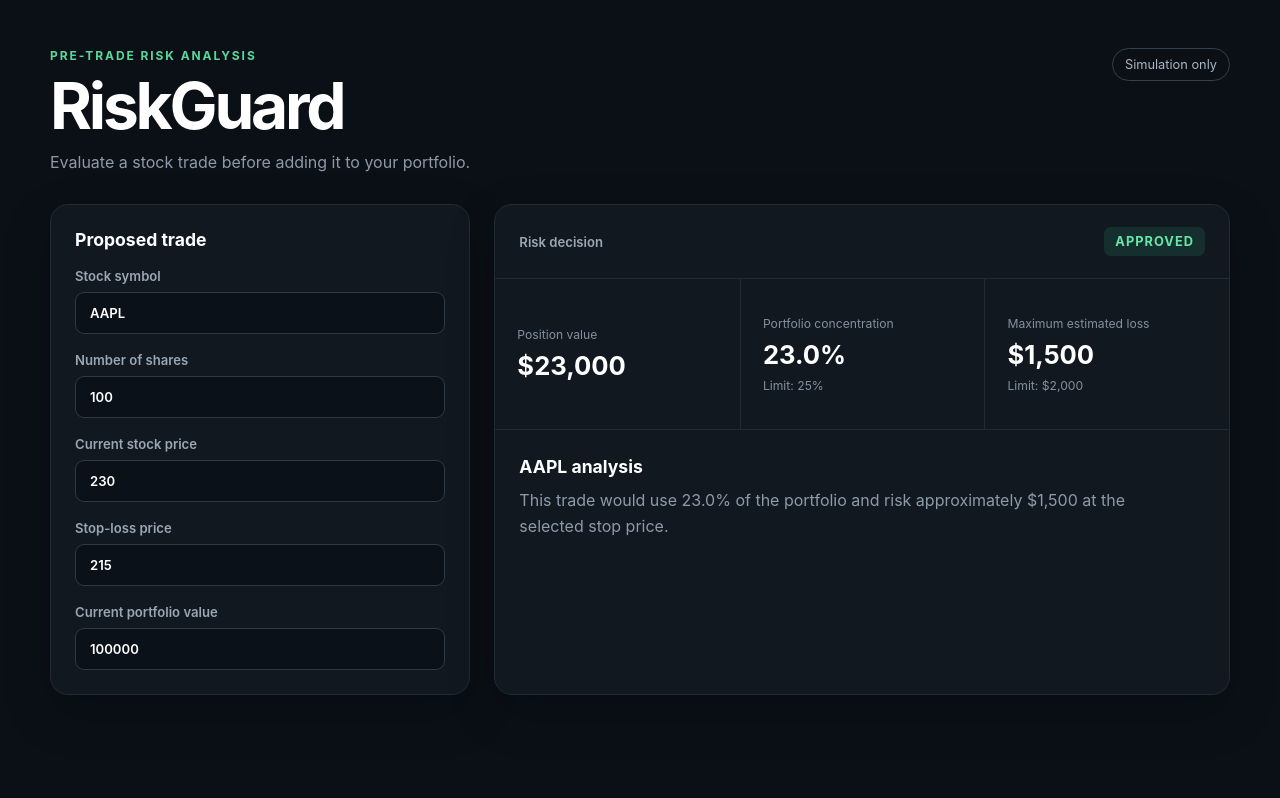
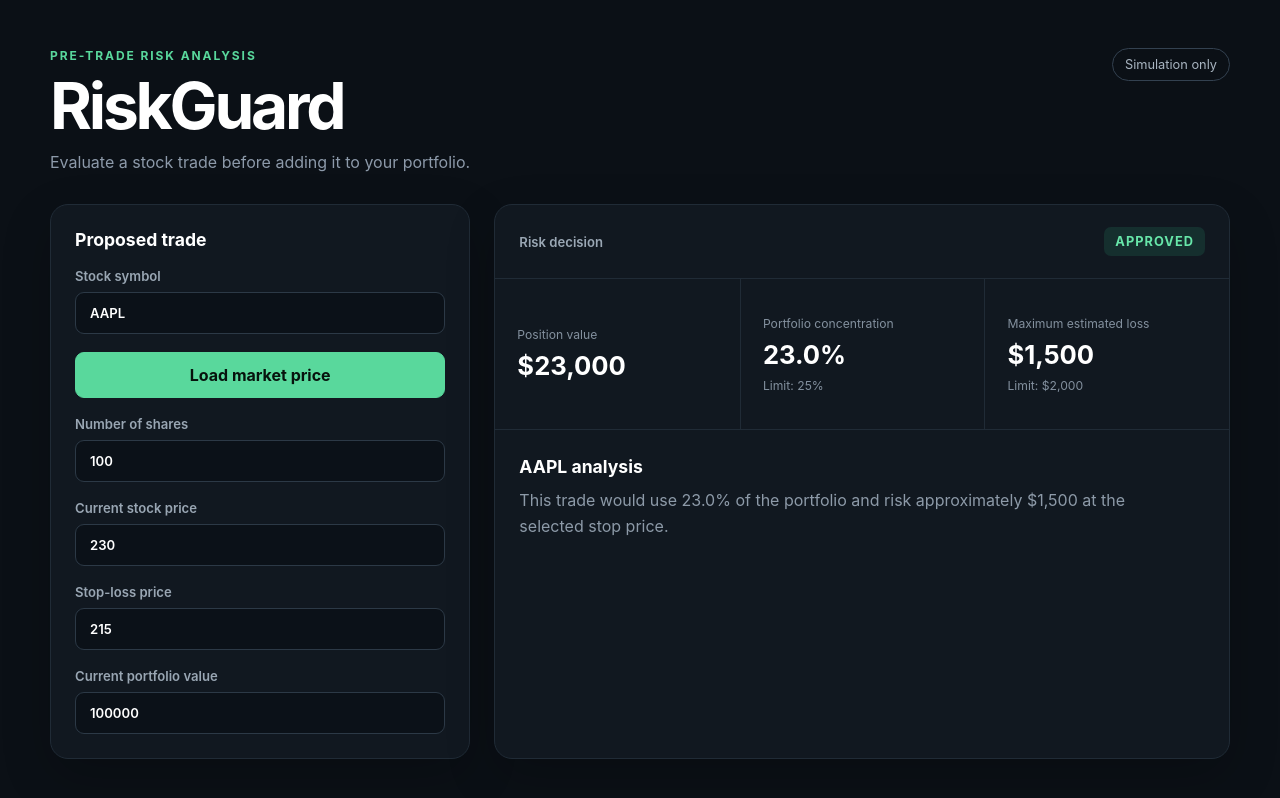
Before and after one commit to kayg44/riskguard, a React (Vite) app: page / in a window 1280 px wide. Shown: the top 798 px of the page. Built offline with nearby package versions, Linux system fonts and the light colour scheme.

Commit message:
feat: integrate secure Alpaca market prices

```diff
--- a/src/App.css
+++ b/src/App.css
@@ -202,3 +202,42 @@ input:focus {
     border-left: 0;
   }
 }
+.price-button {
+  width: 100%;
+  padding: 12px 16px;
+  border: 1px solid #59d89c;
+  border-radius: 9px;
+  color: #07130d;
+  background: #59d89c;
+  font-weight: 700;
+  cursor: pointer;
+  transition:
+    background 160ms ease,
+    transform 160ms ease,
+    opacity 160ms ease;
+}
+
+.price-button:hover:not(:disabled) {
+  background: #72e5af;
+  transform: translateY(-1px);
+}
+
+.price-button:disabled {
+  cursor: wait;
+  opacity: 0.6;
+}
+
+.price-error,
+.price-success {
+  margin: -8px 0 0;
+  font-size: 0.78rem;
+  line-height: 1.5;
+}
+
+.price-error {
+  color: #ff9292;
+}
+
+.price-success {
+  color: #67e6a9;
+}
--- a/src/App.tsx
+++ b/src/App.tsx
@@ -1,6 +1,13 @@
 import { useState } from 'react'
 import './App.css'
 import { assessTrade } from './riskEngine'
+
+type QuoteResponse = {
+  symbol?: string
+  price?: number
+  timestamp?: string | null
+  error?: string
+}
 
 const cleanNumberInput = (value: string) => {
   if (value === '') return '0'
@@ -14,6 +21,10 @@ function App() {
   const [stockPrice, setStockPrice] = useState('230')
   const [stopPrice, setStopPrice] = useState('215')
   const [portfolioValue, setPortfolioValue] = useState('100000')
+
+  const [isLoadingPrice, setIsLoadingPrice] = useState(false)
+  const [priceError, setPriceError] = useState('')
+  const [lastUpdated, setLastUpdated] = useState<string | null>(null)
 
   const sharesNumber = Number(shares) || 0
   const stockPriceNumber = Number(stockPrice) || 0
@@ -35,6 +46,40 @@ function App() {
     portfolioValue: portfolioValueNumber,
   })
 
+  async function loadMarketPrice() {
+    if (!symbol.trim()) {
+      setPriceError('Enter a stock symbol first.')
+      return
+    }
+
+    setIsLoadingPrice(true)
+    setPriceError('')
+
+    try {
+      const response = await fetch(
+        `/api/quote?symbol=${encodeURIComponent(symbol)}`,
+      )
+
+      const data = (await response.json()) as QuoteResponse
+
+      if (!response.ok || typeof data.price !== 'number') {
+        throw new Error(data.error ?? 'Unable to load the market price.')
+      }
+
+      setStockPrice(String(data.price))
+      setLastUpdated(data.timestamp ?? new Date().toISOString())
+    } catch (error) {
+      const message =
+        error instanceof Error
+          ? error.message
+          : 'Unable to load the market price.'
+
+      setPriceError(message)
+    } finally {
+      setIsLoadingPrice(false)
+    }
+  }
+
   return (
     <main>
       <header>
@@ -55,12 +100,31 @@ function App() {
             Stock symbol
             <input
               value={symbol}
-              onChange={(event) =>
+              onChange={(event) => {
                 setSymbol(event.target.value.toUpperCase())
-              }
+                setPriceError('')
+                setLastUpdated(null)
+              }}
               maxLength={5}
             />
           </label>
+
+          <button
+            className="price-button"
+            type="button"
+            onClick={loadMarketPrice}
+            disabled={isLoadingPrice}
+          >
+            {isLoadingPrice ? 'Loading price...' : 'Load market price'}
+          </button>
+
+          {priceError && <p className="price-error">{priceError}</p>}
+
+          {lastUpdated && (
+            <p className="price-success">
+              Latest available IEX trade loaded successfully.
+            </p>
+          )}
 
           <label>
             Number of shares
```
Also changed, not shown: api/quote.ts (added, +101 -0 lines).
